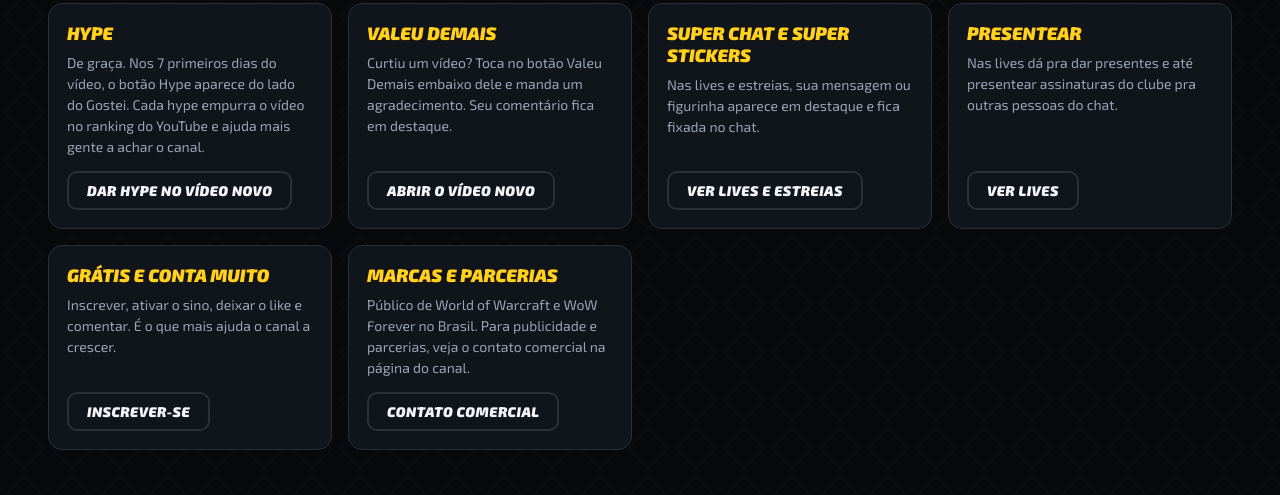
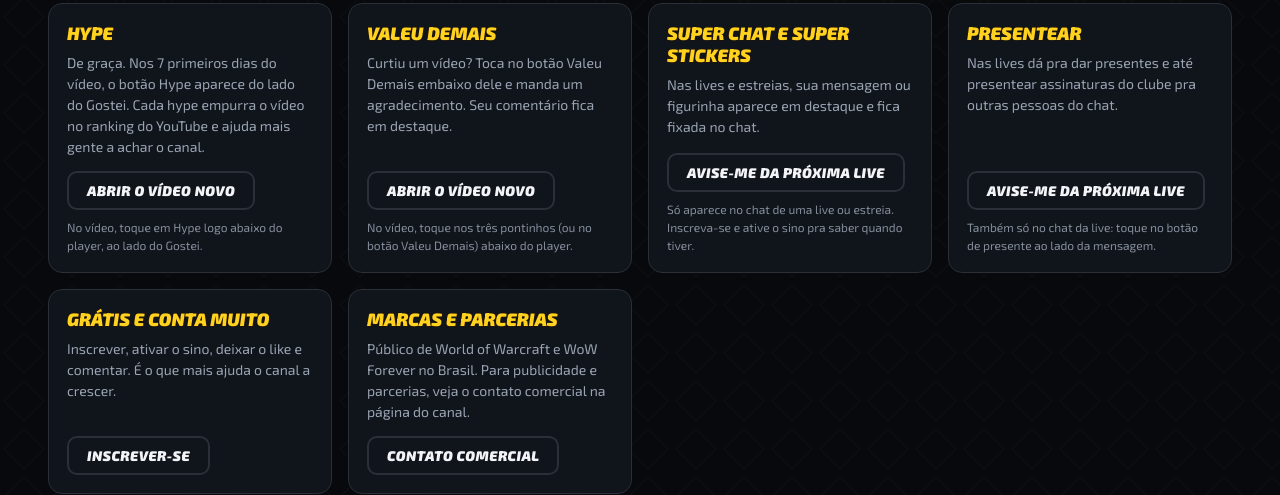
Before and after one commit to fahsoder/fahsoder.github.io, a plain HTML site: page index.html in a window 1280 px wide. Shown: the part 3799-4294 px from the top of the page. Drawn offline with Linux system fonts and the light colour scheme.

Commit message:
Apoie: Hype e Valeu Demais abrem o video novo com dica; Super Chat e Presentes levam ao sino
Co-Authored-By: Claude Opus 5.5 <noreply@anthropic.com>
Claude-Session: https://claude.ai/code/session_01PF3bBcSuESJMpSmmXFdj5D

```diff
--- a/index.html
+++ b/index.html
@@ -121,22 +121,26 @@
         <article class="way">
           <h3>Hype</h3>
           <p>De graça. Nos 7 primeiros dias do vídeo, o botão Hype aparece do lado do Gostei. Cada hype empurra o vídeo no ranking do YouTube e ajuda mais gente a achar o canal.</p>
-          <a class="btn ghost" data-latest href="https://www.youtube.com/@omurloc/videos" target="_blank" rel="noopener">Dar hype no vídeo novo</a>
+          <a class="btn ghost" data-latest href="https://www.youtube.com/@omurloc/videos" target="_blank" rel="noopener">Abrir o vídeo novo</a>
+          <small class="how">No vídeo, toque em Hype logo abaixo do player, ao lado do Gostei.</small>
         </article>
         <article class="way">
           <h3>Valeu Demais</h3>
           <p>Curtiu um vídeo? Toca no botão Valeu Demais embaixo dele e manda um agradecimento. Seu comentário fica em destaque.</p>
           <a class="btn ghost" data-latest href="https://www.youtube.com/@omurloc/videos" target="_blank" rel="noopener">Abrir o vídeo novo</a>
+          <small class="how">No vídeo, toque nos três pontinhos (ou no botão Valeu Demais) abaixo do player.</small>
         </article>
         <article class="way">
           <h3>Super Chat e Super Stickers</h3>
           <p>Nas lives e estreias, sua mensagem ou figurinha aparece em destaque e fica fixada no chat.</p>
-          <a class="btn ghost" href="https://www.youtube.com/@omurloc/streams" target="_blank" rel="noopener">Ver lives e estreias</a>
+          <a class="btn ghost" href="https://www.youtube.com/@omurloc?sub_confirmation=1" target="_blank" rel="noopener">Avise-me da próxima live</a>
+          <small class="how">Só aparece no chat de uma live ou estreia. Inscreva-se e ative o sino pra saber quando tiver.</small>
         </article>
         <article class="way">
           <h3>Presentear</h3>
           <p>Nas lives dá pra dar presentes e até presentear assinaturas do clube pra outras pessoas do chat.</p>
-          <a class="btn ghost" href="https://www.youtube.com/@omurloc/streams" target="_blank" rel="noopener">Ver lives</a>
+          <a class="btn ghost" href="https://www.youtube.com/@omurloc?sub_confirmation=1" target="_blank" rel="noopener">Avise-me da próxima live</a>
+          <small class="how">Também só no chat da live: toque no botão de presente ao lado da mensagem.</small>
         </article>
         <article class="way">
           <h3>Grátis e conta muito</h3>
--- a/tools.css
+++ b/tools.css
@@ -47,3 +47,4 @@
 .tool-card h3 { margin: 0 0 6px; font: italic 900 22px var(--font); color: var(--yellow); text-transform: uppercase; -webkit-text-stroke: 1px var(--brown); paint-order: stroke fill; }
 .tool-card p { margin: 0; color: var(--muted); }
 @media (max-width: 720px) { .top nav { display: none; } .leg { flex-wrap: wrap; } }
+.way .how { color: var(--muted); font-size: 12px; opacity: .85; }
```
